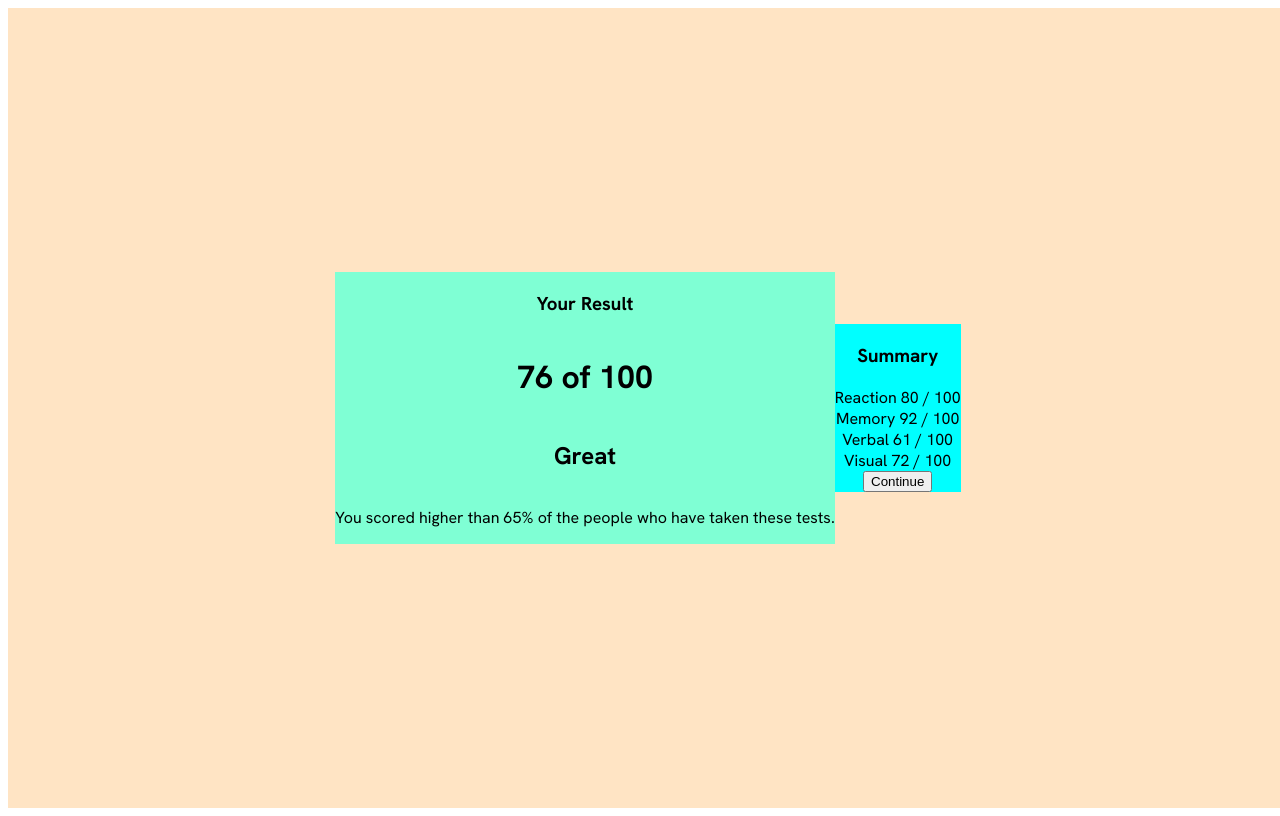
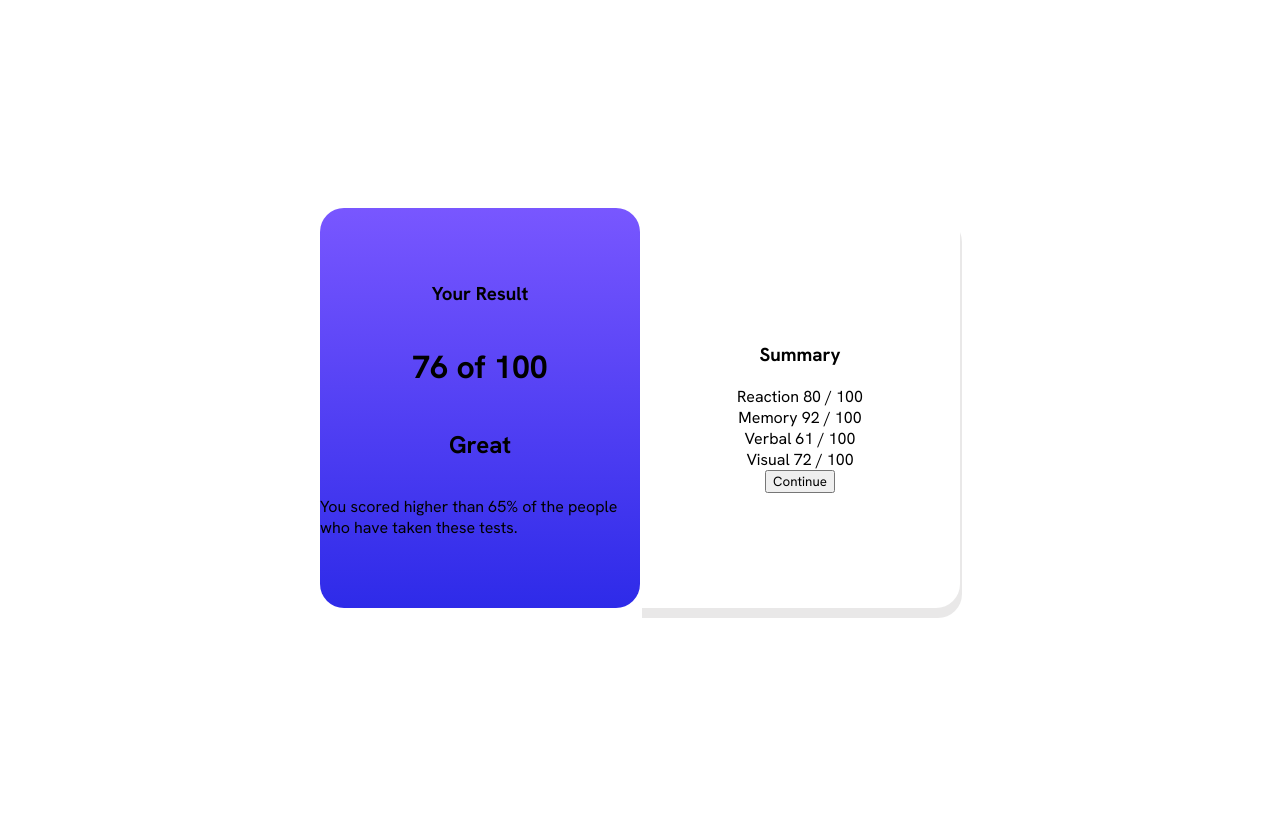
Before and after one commit to sapphirepusa/results-summary-component, a plain HTML site: page index.html in a window 1280 px wide. Drawn offline with Linux system fonts and the light colour scheme.

Commit message:
changes in the design in both div

```diff
--- a/style.css
+++ b/style.css
@@ -1,22 +1,24 @@
 @import url('https://fonts.googleapis.com/css2?family=Hanken+Grotesk:ital,wght@0,100..900;1,100..900&display=swap');
+
+* {
+    font-family: "Hanken Grotesk", sans-serif;
+}
 
 body {
     background-color: hsl(0, 0%, 100%);
-    font-family: "Hanken Grotesk", sans-serif;
-    font-optical-sizing: auto;
 }
 
 .main-card{
+    min-height: 100vh;
+    min-width: 100svh;
     display: flex;
     flex-direction: row;
+    align-items: center;
     justify-content: center;
-    align-items: center;
-    background-color: bisque;
-    max-width: 100vw;
+    /* max-width: 100vw;
     max-height: 100vh;
     width: 100rem;
-    height: 100rem;
-    margin: auto;
+    height: 100rem; */
 }
 
 .result-card {
@@ -24,13 +26,25 @@ body {
     flex-direction: column;
     justify-content: center;
     align-items: center;
-    background-color: aquamarine;
+    border-radius: 1.5rem;
+    background: hsla(256, 72%, 46%, 1);
+    background: -webkit-linear-gradient(hsl(252, 100%, 67%), hsl(241, 81%, 54%) );
+    height: 25rem;
+    width: 20rem;
 }
 
+/* need to put this behind the result-card
+use the index z */
 .summary-card {
     display: flex;
     flex-direction: column;
     justify-content: center;
     align-items: center;
-    background-color:aqua;
+    background-color: hsl(0, 0%, 100%);
+    border-top-right-radius: 1.5rem;
+    border-bottom-right-radius: 1.5rem;
+    box-shadow: 2px 10px rgba(211, 209, 209, 0.5);
+    height: 25rem;
+    width: 20rem;
+    /* z-index: 6; */
 }
```
Also changed, not shown: index.html (+0 -1 lines).
